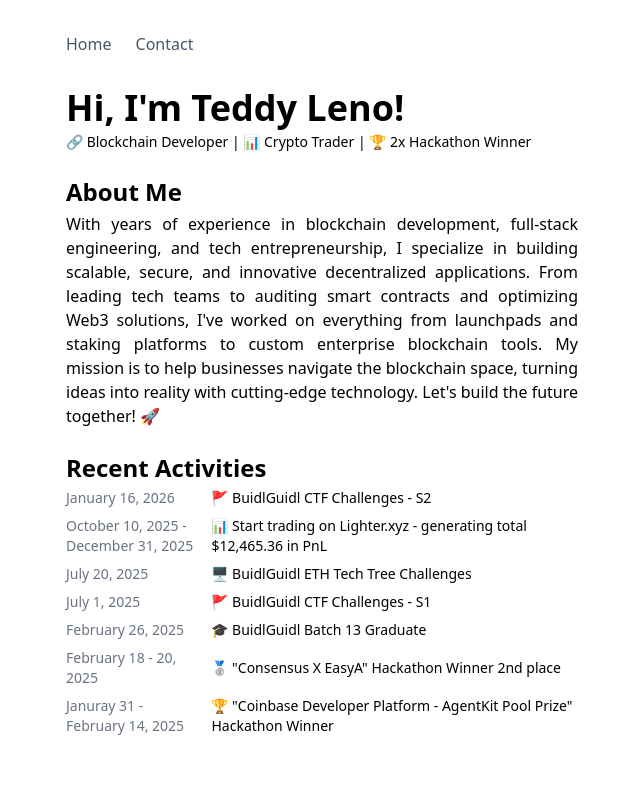
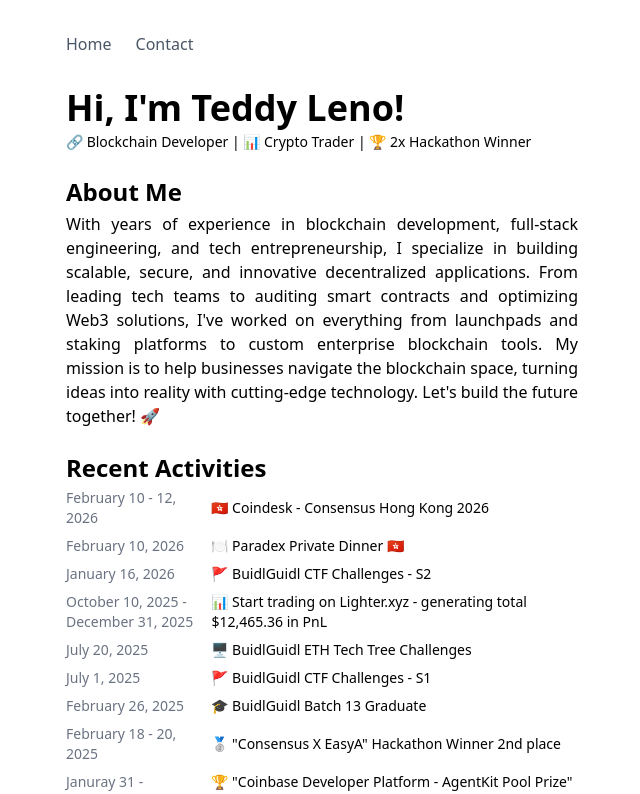
Before and after one commit to lenoteddy/lenoteddy, a React (Vite) app: page / in a window 1280 px wide. Shown: the top 794 px of the page, without its empty margins (318-958 px from the left). Built offline with nearby package versions, Linux system fonts and the light colour scheme.

Commit message:
feat: add recent activities

```diff
--- a/src/App.tsx
+++ b/src/App.tsx
@@ -37,6 +37,18 @@
 				<div className="mt-6">
 					<h2 className="mb-1 text-2xl font-semibold">Recent Activities</h2>
 					<ul className="text-sm">
+						<li className="mb-2">
+							<a href="https://x.com/lenoteddy/status/2021963789839761670" className="flex items-center" target="_blank" rel="noreferrer noopener">
+								<div className="w-48 text-gray-500">February 10 - 12, 2026</div>
+								<div className="ml-2 w-full">🇭🇰 Coindesk - Consensus Hong Kong 2026</div>
+							</a>
+						</li>
+						<li className="mb-2">
+							<a href="https://x.com/lenoteddy/status/2021960904267673979" className="flex items-center" target="_blank" rel="noreferrer noopener">
+								<div className="w-48 text-gray-500">February 10, 2026</div>
+								<div className="ml-2 w-full">🍽️ Paradex Private Dinner 🇭🇰</div>
+							</a>
+						</li>
 						<li className="mb-2">
 							<a href="https://x.com/lenoteddy/status/2012141329627910439" className="flex items-center" target="_blank" rel="noreferrer noopener">
 								<div className="w-48 text-gray-500">January 16, 2026</div>
```
